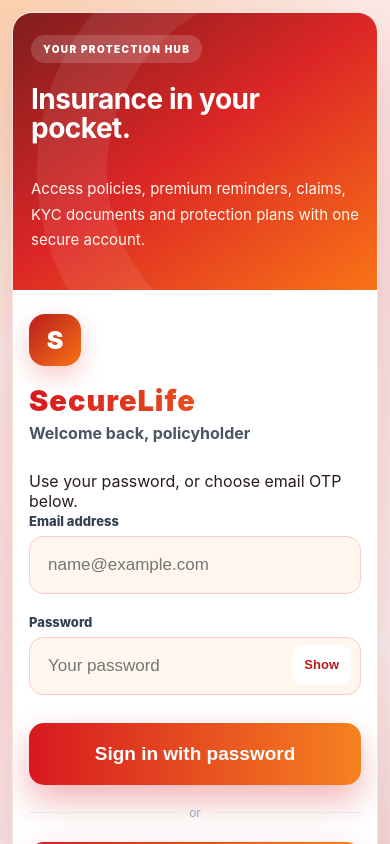
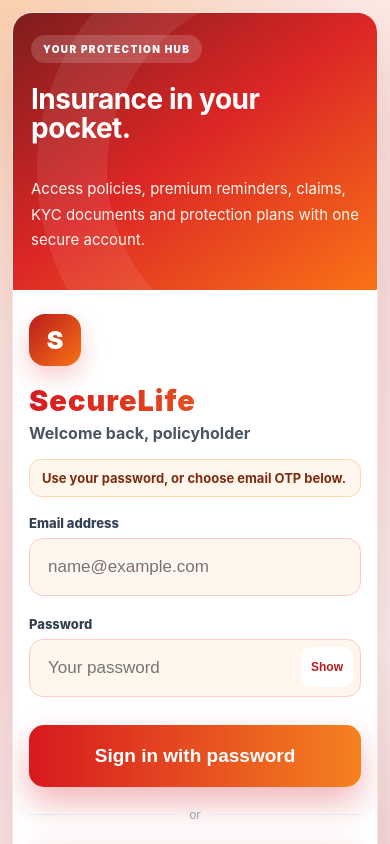
Before and after one commit to mummy7791/insurance-app, a React (Vite) app in the folder frontend/: page /login in a window 390 px wide. Shown: the top 844 px of the page. Built offline with nearby package versions, Linux system fonts and the light colour scheme; no server answers.

Commit message:
refine auth UI spacing and mobile password control

```diff
--- a/frontend/src/styles/Auth.css
+++ b/frontend/src/styles/Auth.css
@@ -192,3 +192,26 @@
 .modern-auth-card .password-field > .auth-input {
   padding-right: 82px;
 }
+
+
+.login-method-note{
+  margin:-12px 0 18px;
+  padding:10px 12px;
+  border-radius:12px;
+  background:#fff7ed;
+  color:#7c2d12;
+  font-size:13px;
+  font-weight:750;
+  border:1px solid #fed7aa;
+}
+@media(max-width:480px){
+  .modern-auth-card .password-field > button{
+    min-width:52px;
+    right:8px;
+    padding:0 9px;
+    font-size:12px;
+  }
+  .modern-auth-card .password-field > .auth-input{
+    padding-right:72px;
+  }
+}
```
